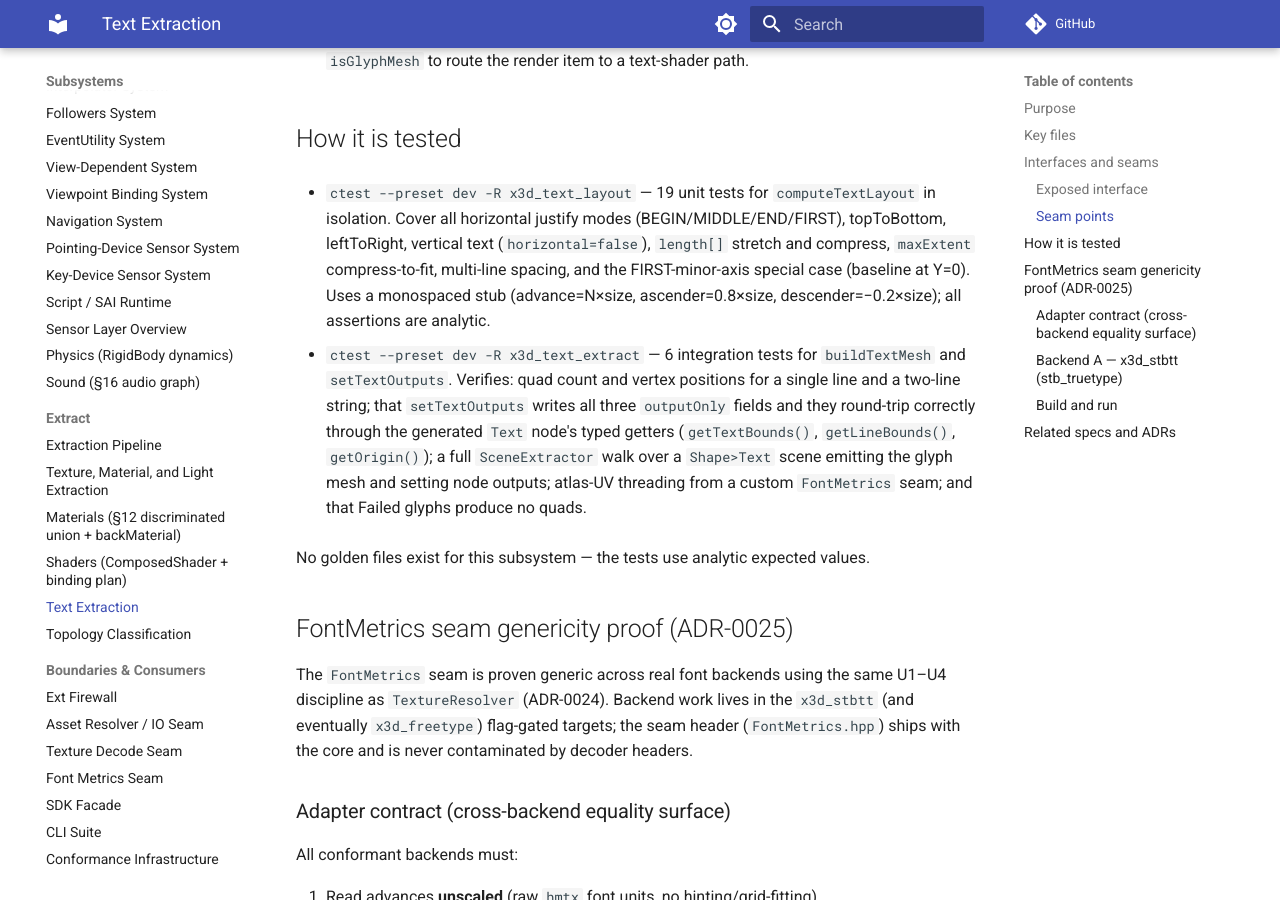
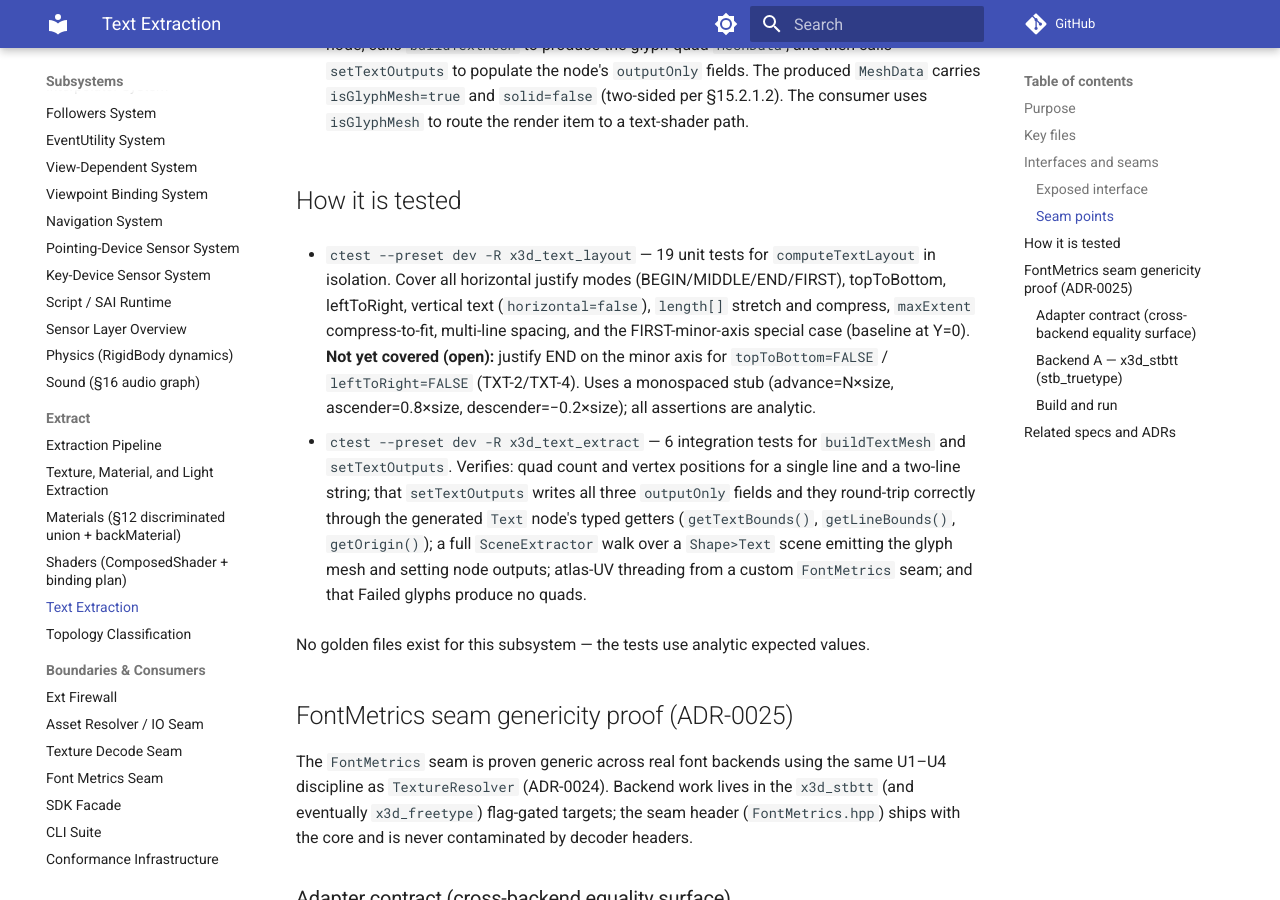
Before and after one commit to delta9000/x3d-cpp, an MkDocs documentation site: the page built from docs/wiki/subsystems/extract-text.md, in a window 1280 px wide and 900 px high, scrolled down 3651 px. Built offline with MkDocs 1.6.1 and Material for MkDocs 9.7.7, drawn with Linux system fonts in a browser that asks for light colours; comment, search, counter and statistics services are not loaded; some of the changed text lies outside the part shown.

Commit message:
docs: honesty pass — caveat overclaimed v1 capabilities against open findings
Audited the capability claims against the actual code + open conformance
findings; corrected places where docs read rosier than reality.

v1-capabilities.md:
- Sound (§16): the row claimed plain support with only HRTF/Doppler caveated.
  Reality (SoundSystem.hpp builds only OscillatorSource+Gain+BiquadFilter): now
  states the seam is in v1 but §16 node coverage is partial — other sources/
  processors skipped (SND-4/5), enabled ignored (SND-1), time lifecycle inert
  (SND-2), tailTime/periodicWave ignored (SND-8/9).
- Mesh row: ElevationGrid listed as supported without caveat — added EXT-001
  (authored color/normal dropped, auto flat normals only) and the G2D-1 2D-
  primitive gap; added a deferred-table row for the 8 §14 Geometry2D nodes.
- Text row: justify claimed wholesale — added the TXT-2/TXT-4 caveat (END mis-
  aligns the minor axis for topToBottom=FALSE / leftToRight=FALSE).
- "v1 gate record" was presented as current but is a 2026-06-17 T-GATE snapshot
  (110/110 ctest, branch modernize-x3d-spec). Reframed as a historical baseline,
  pointed to `mise run ci` for current state, fixed the stale branch note.

subsystems/extract-text.md: the layout engine + test-coverage claims said justify
END works "for both axes" / "all justify modes" covered — added the TXT-2/TXT-4
known-gap caveat in all three spots.

Physics inertia/centerOfMass: verified the prior edit is honest — JoltBackend.cpp
genuinely implements OffsetCenterOfMassShape + MassAndInertiaProvided.

Independently verified honest (no change needed): all five seam-status GREEN
claims (2 backends + CI swap-test each), the coverage manifest, Material/Texture/
Navigation/Picking rows.

Gates: conformance-gate, coverage-gate, mkdocs --strict all pass.

```diff
--- a/docs/wiki/subsystems/extract-text.md
+++ b/docs/wiki/subsystems/extract-text.md
@@ -22,9 +22,9 @@
 | File | Role |
 |---|---|
 | `runtime/extract/FontMetrics.hpp` | Defines the `FontMetrics` seam type (`std::function<GlyphResult(const FontKey&)>`), the `FontKey` lookup triple (family / style / UTF-32 codepoint), `GlyphMetrics` (advanceEm + atlas UV rect), `GlyphResult` / `GlyphStatus` (Ready / Pending / Failed), and `makeMonospaceStub()` (default stub: advanceEm=0.6, no atlas UV). |
-| `runtime/extract/TextLayout.hpp` | Pure §15 layout engine. No node or IO dependencies. Implements `computeTextLayout(FontStyleParams, TextParams, FontMetricsCallback) -> TextLayoutResult`: baseline-step, justify (BEGIN/END/FIRST/MIDDLE for both axes), per-line `length[]` stretch/compress, `maxExtent` compress-to-fit, and `lineBounds`/`textBounds`/`origin` output computation per ISO/IEC 19775-1:2023 §15.2.2.3, §15.4.1, §15.4.2. |
+| `runtime/extract/TextLayout.hpp` | Pure §15 layout engine. No node or IO dependencies. Implements `computeTextLayout(FontStyleParams, TextParams, FontMetricsCallback) -> TextLayoutResult`: baseline-step, justify (BEGIN/END/FIRST/MIDDLE; **known gap:** END mis-aligns the minor axis for `topToBottom=FALSE`/`leftToRight=FALSE` — TXT-2/TXT-4), per-line `length[]` stretch/compress, `maxExtent` compress-to-fit, and `lineBounds`/`textBounds`/`origin` output computation per ISO/IEC 19775-1:2023 §15.2.2.3, §15.4.1, §15.4.2. |
 | `runtime/extract/TextExtract.hpp` | Integration layer. Reads `FontStyle` fields and `Text` fields off nodes via reflection (`geombounds::getNode`, `geombounds::getField`), calls `computeTextLayout`, walks each line glyph-by-glyph through the `FontMetrics` seam, and emits quads into `MeshData`. Also provides `setTextOutputs()` to write layout results back onto the `Text` node via the reflection `set` lambdas. |
-| `runtime/extract/tests/text_layout_test.cpp` | 19 unit tests for `computeTextLayout` using a monospaced stub. Covers all justify modes, vertical text, spacing, `length[]`, and `maxExtent`. |
+| `runtime/extract/tests/text_layout_test.cpp` | 19 unit tests for `computeTextLayout` using a monospaced stub. Covers the justify modes (except the END minor-axis gap, TXT-2/TXT-4), vertical text, spacing, `length[]`, and `maxExtent`. |
 | `runtime/extract/tests/text_extract_test.cpp` | 6 integration tests for `buildTextMesh` and `setTextOutputs`, including a full `SceneExtractor` walk and an atlas-UV seam thread-through. |
 | `runtime/io/stbtt/StbttFontMetrics.hpp` | Decoder-free header for the stb_truetype `FontMetrics` backend (ADR-0025 / T-TEXT genericity proof, Backend A). Declares `makeStbttFontMetrics(FontFaceMap)` only; does not include `stb_truetype.h`. Part of the `x3d_stbtt` target (flag-gated, default OFF). |
 | `runtime/io/stbtt/StbttFontMetrics.cpp` | Single TU where `stb_truetype.h` is included PRIVATE (`STB_TRUETYPE_IMPLEMENTATION` defined here). Reads unscaled advances via `stbtt_GetGlyphHMetrics`, derives `unitsPerEm` from the raw `head` table uint16 at offset 18 (big-endian). Returns `makeFailed()` for .notdef (glyph 0), unmapped family, or non-PLAIN style. |
@@ -124,7 +124,7 @@
 
 ## How it is tested
 
-- `ctest --preset dev -R x3d_text_layout` — 19 unit tests for `computeTextLayout` in isolation. Cover all horizontal justify modes (BEGIN/MIDDLE/END/FIRST), topToBottom, leftToRight, vertical text (`horizontal=false`), `length[]` stretch and compress, `maxExtent` compress-to-fit, multi-line spacing, and the FIRST-minor-axis special case (baseline at Y=0). Uses a monospaced stub (advance=N×size, ascender=0.8×size, descender=−0.2×size); all assertions are analytic.
+- `ctest --preset dev -R x3d_text_layout` — 19 unit tests for `computeTextLayout` in isolation. Cover all horizontal justify modes (BEGIN/MIDDLE/END/FIRST), topToBottom, leftToRight, vertical text (`horizontal=false`), `length[]` stretch and compress, `maxExtent` compress-to-fit, multi-line spacing, and the FIRST-minor-axis special case (baseline at Y=0). **Not yet covered (open):** justify END on the minor axis for `topToBottom=FALSE` / `leftToRight=FALSE` (TXT-2/TXT-4). Uses a monospaced stub (advance=N×size, ascender=0.8×size, descender=−0.2×size); all assertions are analytic.
 
 - `ctest --preset dev -R x3d_text_extract` — 6 integration tests for `buildTextMesh` and `setTextOutputs`. Verifies: quad count and vertex positions for a single line and a two-line string; that `setTextOutputs` writes all three `outputOnly` fields and they round-trip correctly through the generated `Text` node's typed getters (`getTextBounds()`, `getLineBounds()`, `getOrigin()`); a full `SceneExtractor` walk over a `Shape>Text` scene emitting the glyph mesh and setting node outputs; atlas-UV threading from a custom `FontMetrics` seam; and that Failed glyphs produce no quads.
 
```
Also changed, not shown: docs/sdk/v1-capabilities.md (+11 -6 lines).
